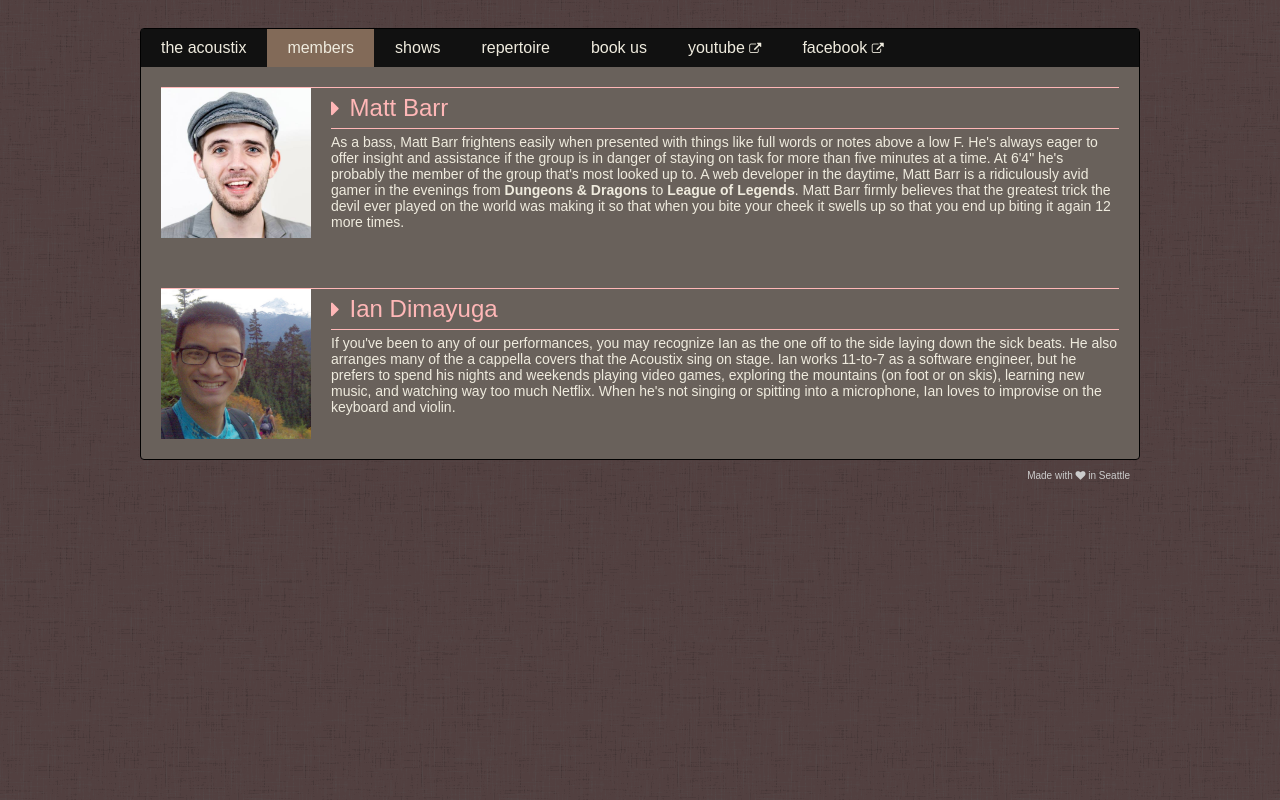
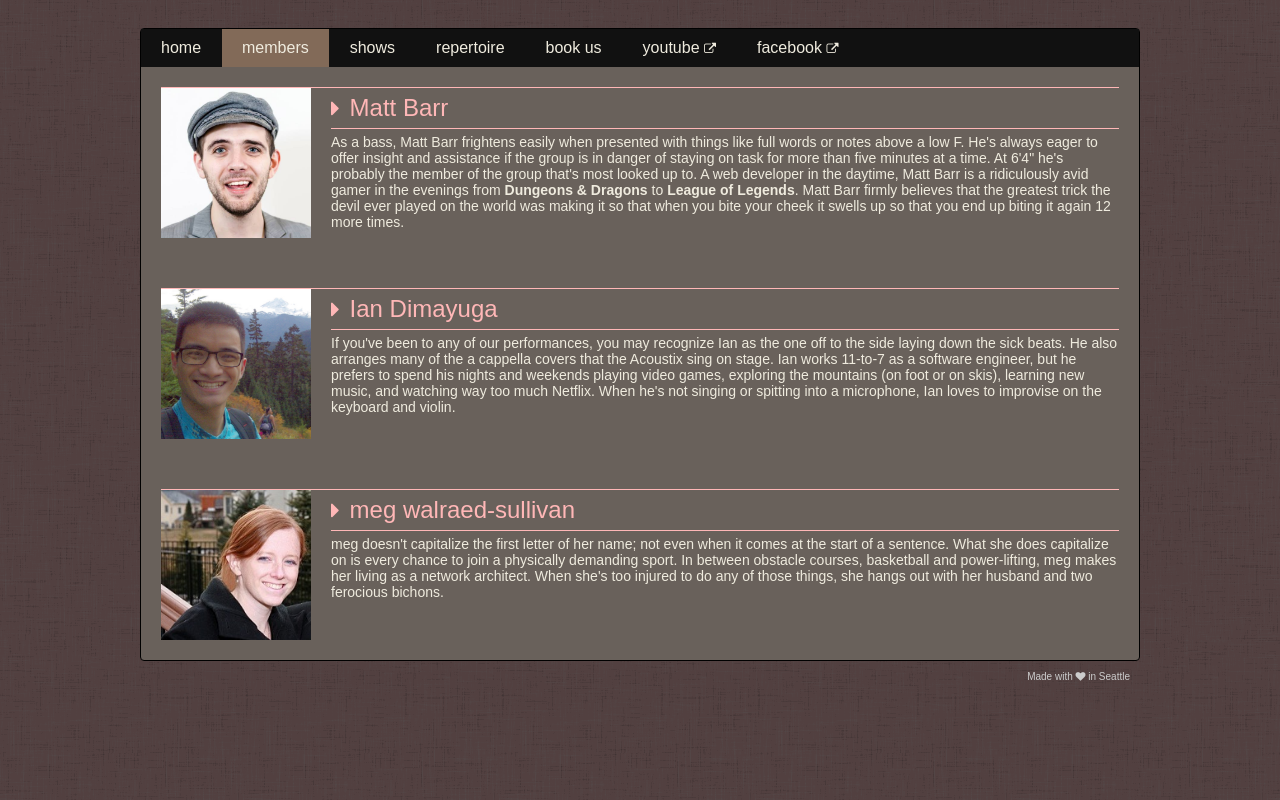
Before and after one commit to startupsound/startupsound, a plain HTML site: page members.html in a window 1280 px wide. Drawn offline with Linux system fonts and the light colour scheme.

Commit message:
meg added to members page

```diff
--- a/members.css
+++ b/members.css
@@ -34,12 +34,13 @@
     min-height: 150px;
     width: 150px;
     min-width: 150px;
+    overflow: hidden;
     display: block;
 }
 
 .member-pic img {
-    height: 100%;
-    width: 100%;
+    max-width: 100%;
+    height: auto;
 }
 
 .member-stats .stat {
--- a/members.html
+++ b/members.html
@@ -4,7 +4,7 @@
     <!-- title and meta -->
     <meta charset="utf-8">
     <meta content="description" name="The Acoustix A Cappella based out of Seattle, WA">
-    <title>The Acoustix</title>
+    <title>home</title>
     <link rel="icon" href="img/favicon.ico" type="image/x-icon" />
     <link rel="stylesheet" type="text/css" href="members.css">
     <link rel="stylesheet" type="text/css" href="mouseoverExpander.css">
@@ -14,7 +14,7 @@
 <div class="vertical-flexbox size-setter">
     <div class="main-container">
         <ul class="nav-column">
-            <li><a href="index.html">the acoustix</a></li>
+            <li><a href="index.html">home</a></li>
             <li class="selected"><a>members</a></li>
             <li><a href="shows.html">shows</a></li>
             <li><a href="repertoire.html">repertoire</a></li>
@@ -93,6 +93,36 @@
                     </div>
                 </div>
             </div>
+            <div class="member-overview">
+                <div class="member-pic">
+                    <img src="img/meg.jpg" />
+                </div>
+                <div class="member-summary">
+                    <div class="member-summary-header">
+                        <div class="mouseover-expander">
+                            <div class="expander-label">
+                                <i class="fa fa-caret-right"></i>
+                                <div class="member-name">meg walraed-sullivan</div>
+                            </div>
+                            <div class="expander-content">
+                                <div class="member-stats">
+                                    <div class="stat">
+                                        <div class="stat-label">Joined:</div>
+                                        <div class="stat-value">2004</div>
+                                    </div>
+                                    <div class="stat">
+                                        <div class="stat-label">Voice:</div>
+                                        <div class="stat-value">Soprano, Beatbox</div>
+                                    </div>
+                                </div>
+                            </div>
+                        </div>
+                    </div>
+                    <div class="tidbit">
+                        meg doesn't capitalize the first letter of her name; not even when it comes at the start of a sentence. What she does capitalize on is every chance to join a physically demanding sport. In between obstacle courses, basketball and power-lifting, meg makes her living as a network architect. When she's too injured to do any of those things, she hangs out with her husband and two ferocious bichons.
+                    </div>
+                </div>
+            </div>
         </div>
     </div>
     <div class="footer">
```
Also changed, not shown: booking.html (+2 -2 lines), index.html (+2 -2 lines), repertoire.html (+2 -2 lines), shows.html (+2 -2 lines), img/meg.jpg (added).
